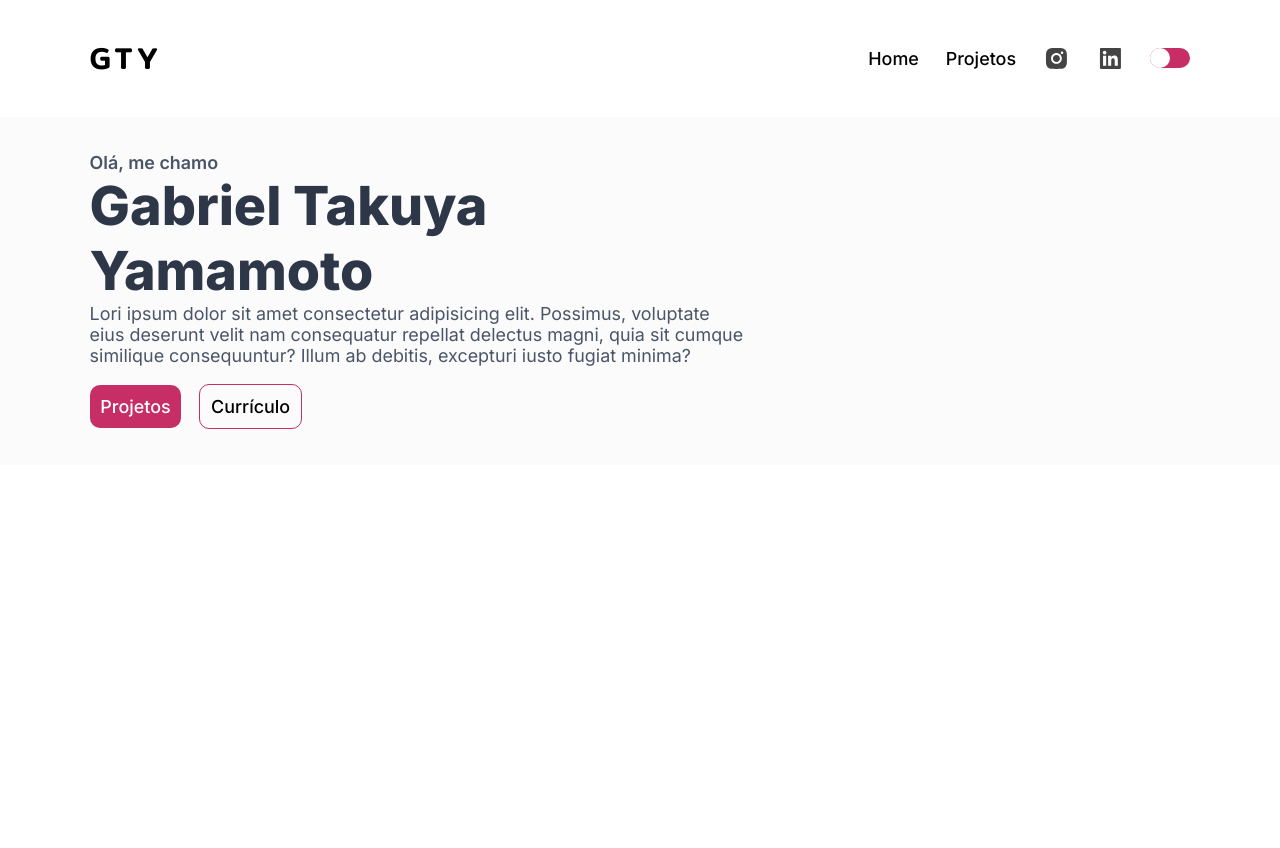
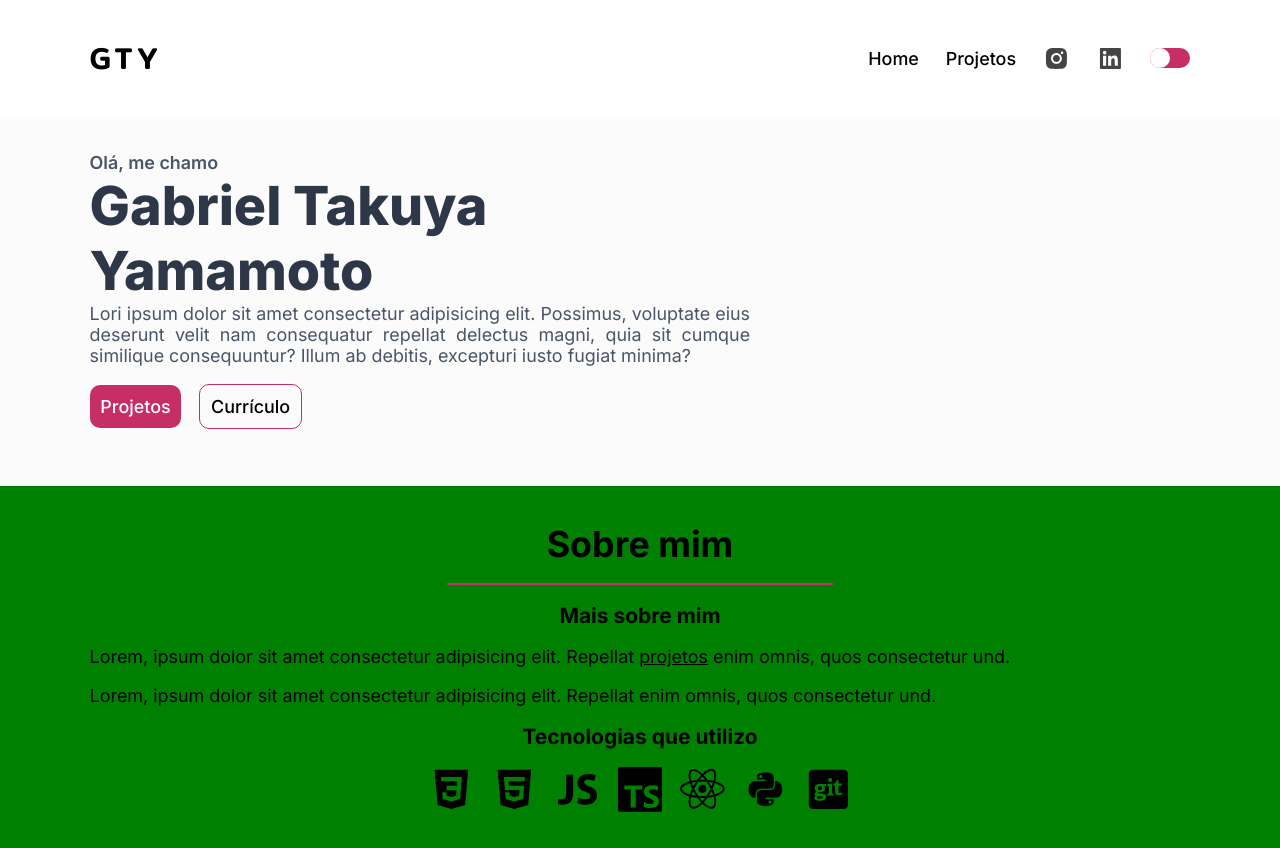
Before and after one commit to Takkuya/Basic-blog, a React (Create React App) app: page / in a window 1280 px wide. Before the commit the page ends 800 px from the top, so only its background shows below. Built offline with nearby package versions, Linux system fonts and the light colour scheme.

Commit message:
About section created

```diff
--- a/src/App.tsx
+++ b/src/App.tsx
@@ -1,4 +1,5 @@
 import { MainRoutes } from "./routes";
+import { About } from "./components/About";
 
 function App() {
   return (
--- /dev/null
+++ b/src/components/About/index.tsx
@@ -0,0 +1,43 @@
+import {
+  AboutContainer,
+  CSSIcon,
+  HtmlIcon,
+  JavascriptIcon,
+  PythonIcon,
+  ReactIcon,
+  GitIcon,
+  TypescriptIcon,
+} from "./styles";
+
+export const About = () => {
+  return (
+    <AboutContainer>
+      <h1>Sobre mim</h1>
+      <div></div>
+      <section id="myInformationContainer">
+        <h3>Mais sobre mim</h3>
+        <p>
+          Lorem, ipsum dolor sit amet consectetur adipisicing elit. Repellat{" "}
+          <a href="#">projetos</a> enim omnis, quos consectetur und.
+        </p>
+
+        <p>
+          Lorem, ipsum dolor sit amet consectetur adipisicing elit. Repellat
+          enim omnis, quos consectetur und.
+        </p>
+      </section>
+      <section id="myStackContainer">
+        <h3>Tecnologias que utilizo</h3>
+        <section id="iconsContainer">
+          <CSSIcon />
+          <HtmlIcon />
+          <JavascriptIcon />
+          <TypescriptIcon />
+          <ReactIcon />
+          <PythonIcon />
+          <GitIcon />
+        </section>
+      </section>
+    </AboutContainer>
+  );
+};
--- /dev/null
+++ b/src/components/About/styles.ts
@@ -0,0 +1,100 @@
+import styled, { css } from "styled-components";
+import {
+  IoLogoCss3,
+  IoLogoHtml5,
+  IoLogoJavascript,
+  IoLogoPython,
+} from "react-icons/io";
+
+import { GrReactjs } from "react-icons/gr";
+import { FaGitSquare } from "react-icons/fa";
+import { SiTypescript } from "react-icons/si";
+
+export const AboutContainer = styled.div`
+  display: flex;
+  flex-direction: column;
+  justify-content: center;
+  gap: 1em;
+
+  padding: 2em;
+  text-align: justify;
+
+  h1 {
+    text-align: center;
+  }
+
+  div {
+    border: 1px solid ${(props) => props.theme.colors.primary};
+    width: 35%;
+    align-self: center;
+  }
+
+  h3 {
+    text-align: center;
+  }
+
+  #myInformationContainer,
+  #myStackContainer {
+    display: flex;
+    flex-direction: column;
+    justify-content: center;
+    gap: 1em;
+  }
+
+  #myStackContainer {
+    #iconsContainer {
+      display: flex;
+      gap: 1em;
+      justify-content: center;
+    }
+  }
+
+  background-color: ${(props) => props.theme.colors.mainBackground};
+
+  ${({ theme: { breakpoints } }) => css`
+    @media (min-width: ${breakpoints.md}) {
+      padding: 2em 5em;
+      background-color: blue;
+    }
+
+    @media (min-width: ${breakpoints.lg}) {
+      background-color: green;
+    }
+    @media (min-width: ${breakpoints.xl}) {
+      background-color: yellow;
+    }
+  `}
+`;
+
+const iconCSS = css`
+  width: 2.5em;
+  height: 2.5em;
+`;
+
+export const CSSIcon = styled(IoLogoCss3)`
+  ${iconCSS};
+`;
+
+export const HtmlIcon = styled(IoLogoHtml5)`
+  ${iconCSS};
+`;
+
+export const JavascriptIcon = styled(IoLogoJavascript)`
+  ${iconCSS};
+`;
+
+export const ReactIcon = styled(GrReactjs)`
+  ${iconCSS};
+`;
+
+export const PythonIcon = styled(IoLogoPython)`
+  ${iconCSS};
+`;
+
+export const GitIcon = styled(FaGitSquare)`
+  ${iconCSS}
+`;
+
+export const TypescriptIcon = styled(SiTypescript)`
+  ${iconCSS}
+`;
--- a/src/components/LandingPage/index.tsx
+++ b/src/components/LandingPage/index.tsx
@@ -1,9 +1,12 @@
 import { ReactComponent as SVGIcon } from "../../assets/Programmer.svg";
+import { About } from "../About";
 import { LandingPageContainer } from "./styles";
 
 export const LandingPage = () => {
   return (
+    <>
       <LandingPageContainer>
+        <section id="landingPageContainer">
           <section id="textsContainer">
             <div className="about">
               <p>Olá, me chamo</p>
@@ -15,10 +18,10 @@ export const LandingPage = () => {
             </div>
             <div className="about">
               <span>
-            Lori ipsum dolor sit amet consectetur adipisicing elit. Possimus,
-            voluptate eius deserunt velit nam consequatur repellat delectus
-            magni, quia sit cumque similique consequuntur? Illum ab debitis,
-            excepturi iusto fugiat minima?
+                Lori ipsum dolor sit amet consectetur adipisicing elit.
+                Possimus, voluptate eius deserunt velit nam consequatur repellat
+                delectus magni, quia sit cumque similique consequuntur? Illum ab
+                debitis, excepturi iusto fugiat minima?
               </span>
             </div>
             <div className="buttons">
@@ -29,6 +32,9 @@ export const LandingPage = () => {
           <section id="svgContainer">
             <SVGIcon />
           </section>
+        </section>
       </LandingPageContainer>
+      <About />
+    </>
   );
 };
--- a/src/components/LandingPage/styles.ts
+++ b/src/components/LandingPage/styles.ts
@@ -2,15 +2,16 @@ import styled, { css } from "styled-components";
 
 export const LandingPageContainer = styled.div`
   display: flex;
+  justify-content: space-around;
   padding: 2em;
   gap: 10px;
-
   background-color: ${(props) => props.theme.colors.landingPageBackground};
 
   #textsContainer {
     display: flex;
     flex-direction: column;
     flex: 1;
+    text-align: justify;
 
     .title {
       h2 {
@@ -71,7 +72,6 @@ export const LandingPageContainer = styled.div`
   ${({ theme: { breakpoints } }) => css`
     @media (min-width: ${breakpoints.md}) {
       padding: 2em 5em;
-      /* background-color: red; */
     }
     @media (min-width: ${breakpoints.lg}) {
       #textsContainer {
@@ -83,22 +83,24 @@ export const LandingPageContainer = styled.div`
 
     @media (min-width: ${breakpoints.xl}) {
       display: flex;
-      justify-content: space-between;
-      align-items: center;
+      flex-direction: column;
 
-      background-color: ${(props) => props.theme.colors.landingPageBackground};
       padding: 5em 10em;
+
+      #landingPageContainer {
+        display: flex;
+        align-items: center;
+        flex-direction: row;
 
       #textsContainer {
         display: flex;
         flex-direction: column;
-
         flex: 1;
 
         .about {
           text-align: justify;
 
-          max-width: 70%;
+          max-width: 60%;
         }
       }
 
--- /dev/null
+++ b/src/components/MyProjects/index.tsx
@@ -0,0 +1,9 @@
+import { ProjectsContainer } from "./styles";
+
+export const Projects = () => {
+  return (
+    <ProjectsContainer>
+      <h1></h1>
+    </ProjectsContainer>
+  );
+};
--- /dev/null
+++ b/src/components/MyProjects/styles.ts
@@ -0,0 +1,5 @@
+import styled from "styled-components";
+
+export const ProjectsContainer = styled.div`
+  background-color: red;
+`;
--- a/src/components/Projects/index.tsx
+++ /dev/null
@@ -1,3 +0,0 @@
-export const Projects = () => {
-  return <h1>...</h1>;
-};
--- a/src/routes.tsx
+++ b/src/routes.tsx
@@ -1,4 +1,4 @@
-import { Projects } from "./components/Projects";
+import { Projects } from "./components/MyProjects";
 import { BrowserRouter, Route, Routes } from "react-router-dom";
 import { Header } from "./components/Header";
 import { DefaultTheme, ThemeProvider } from "styled-components";
```
Lines whose indentation alone changed are shown as unchanged.
